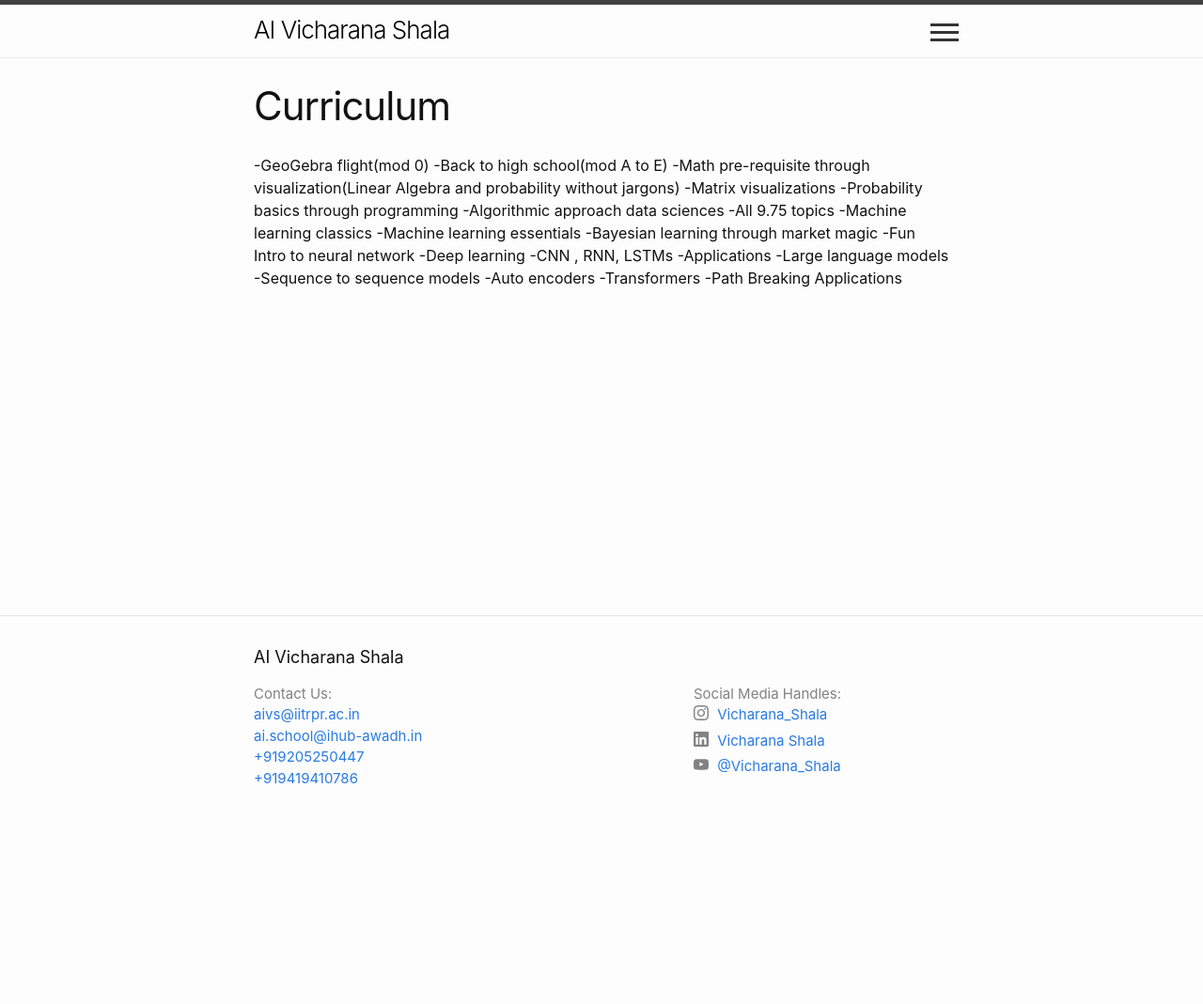
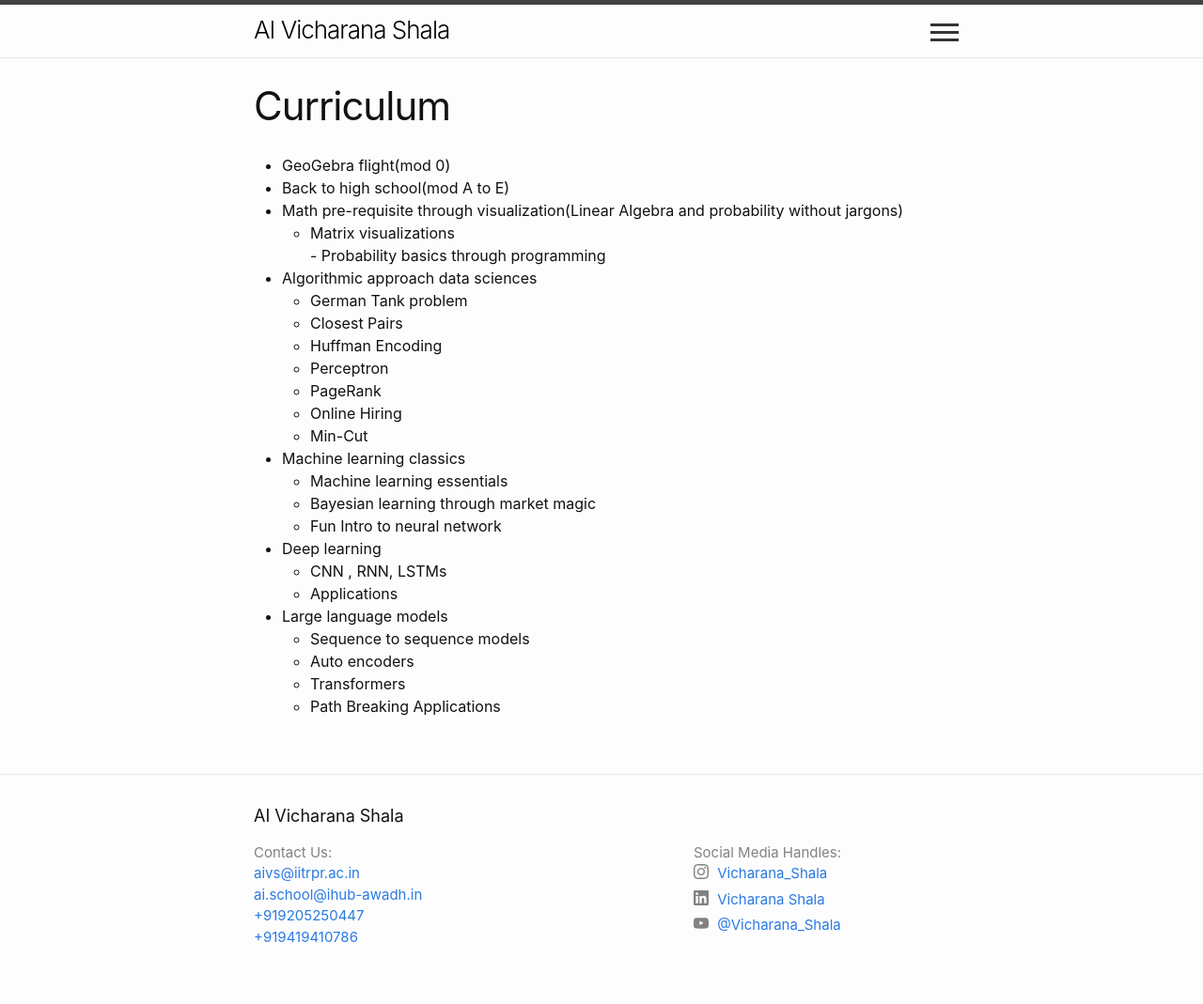
Before and after one commit to sudarshansudarshan/aicamp, a Jekyll site: the page built from Curriculum.md, in a window 1280 px wide. Shown: the whole page at 94% size. Built offline with Jekyll 4.4.1, drawn with Linux system fonts in a browser that asks for light colours; before the commit the page ends 900 px from its top, so only the background shows below that.

Commit message:
Update Curriculum.md

```diff
--- a/Curriculum.md
+++ b/Curriculum.md
@@ -1,25 +1,31 @@
 ---
 layout: page
 title: Curriculum
-permalink: /curriculum/
+permalink: /Curriculum/
 order: 2
 ---
--GeoGebra flight(mod 0)
--Back to high school(mod A to E)
--Math pre-requisite through visualization(Linear Algebra and probability without jargons)
-	-Matrix visualizations
-	-Probability basics through programming
--Algorithmic approach data sciences
-	-All 9.75 topics
--Machine learning classics
-	-Machine learning essentials
-	-Bayesian learning through market magic
-	-Fun Intro to neural network
--Deep learning
-	-CNN , RNN, LSTMs
-	-Applications
--Large language models
-	-Sequence to sequence models
-	-Auto encoders
-	-Transformers
-	-Path Breaking Applications
+- GeoGebra flight(mod 0)
+- Back to high school(mod A to E)
+- Math pre-requisite through visualization(Linear Algebra and probability without jargons)
+	- Matrix visualizations
+ 	- Probability basics through programming
+- Algorithmic approach data sciences
+	- German Tank problem
+	- Closest Pairs
+	- Huffman Encoding
+	- Perceptron
+	- PageRank
+	- Online Hiring
+	- Min-Cut
+- Machine learning classics
+	- Machine learning essentials
+	- Bayesian learning through market magic
+	- Fun Intro to neural network
+- Deep learning
+	- CNN , RNN, LSTMs
+	- Applications
+- Large language models
+	- Sequence to sequence models
+	- Auto encoders
+	- Transformers
+	- Path Breaking Applications
```
